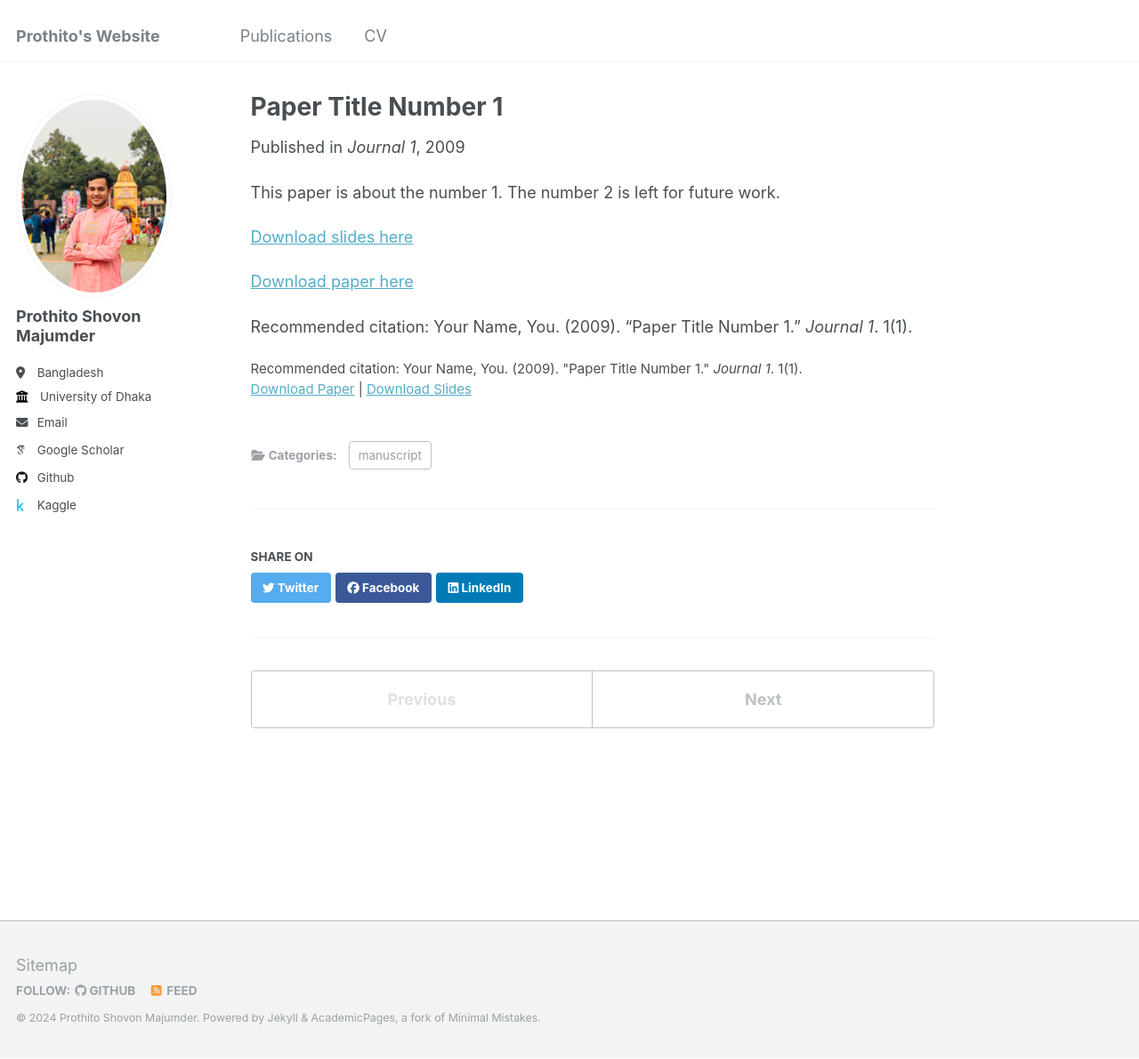
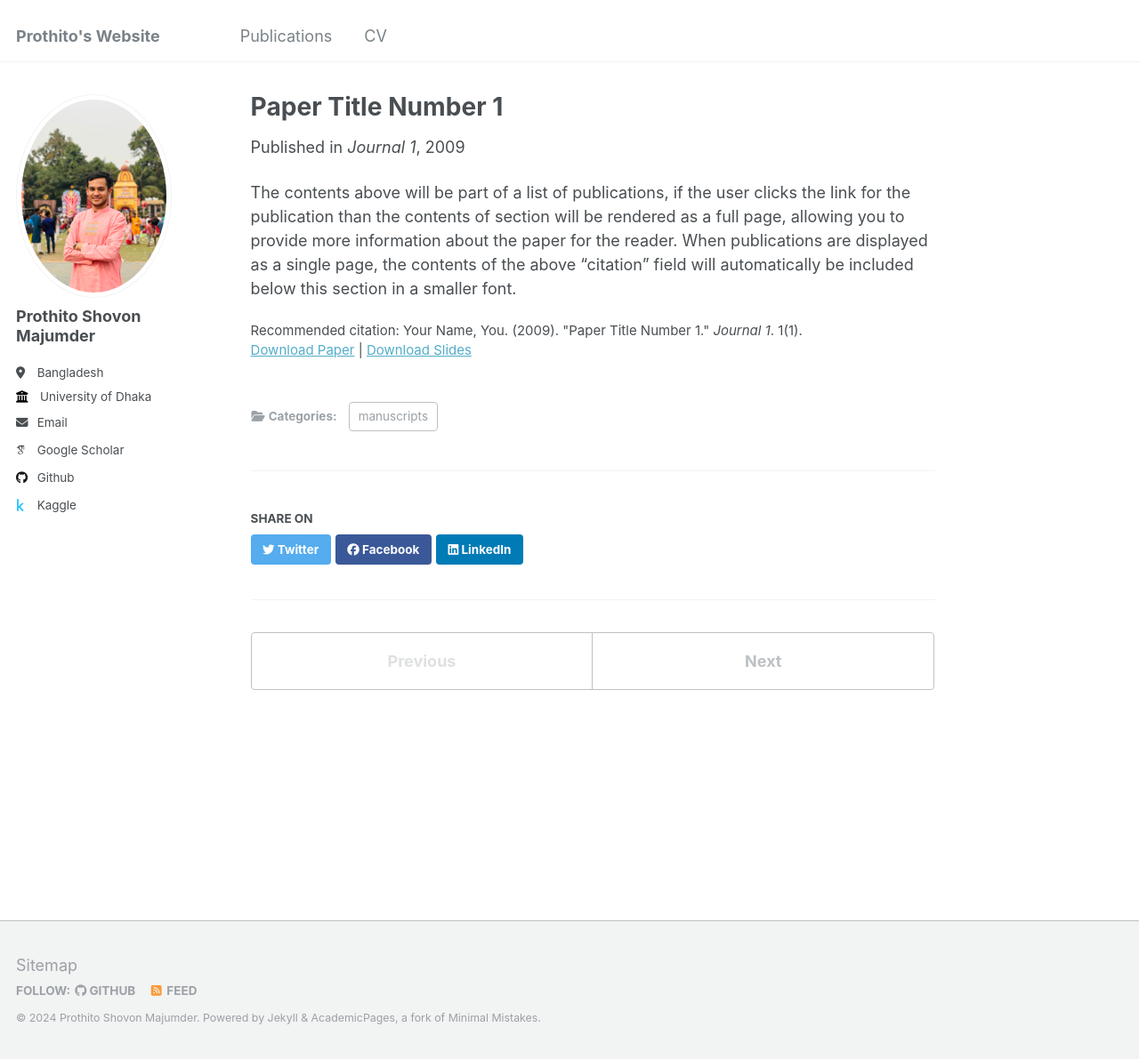
Before and after one commit to prothitoshovon/prothitoshovon.github.io, a Jekyll site: the page built from _publications/2009-10-01-paper-title-number-1.md, in a window 1280 px wide and 1191 px high. Shown: the whole window at 89% size. Built offline with Jekyll 4.4.1, drawn with Linux system fonts in a browser that asks for light colours; some web fonts are replaced.

```diff
--- a/_publications/2009-10-01-paper-title-number-1.md
+++ b/_publications/2009-10-01-paper-title-number-1.md
@@ -1,7 +1,7 @@
 ---
 title: "Paper Title Number 1"
 collection: publications
-category: manuscript
+category: manuscripts
 permalink: /publication/2009-10-01-paper-title-number-1
 excerpt: 'This paper is about the number 1. The number 2 is left for future work.'
 date: 2009-10-01
@@ -10,10 +10,5 @@
 paperurl: 'http://academicpages.github.io/files/paper1.pdf'
 citation: 'Your Name, You. (2009). &quot;Paper Title Number 1.&quot; <i>Journal 1</i>. 1(1).'
 ---
-This paper is about the number 1. The number 2 is left for future work.
 
-[Download slides here](http://academicpages.github.io/files/slides1.pdf)
-
-[Download paper here](http://academicpages.github.io/files/paper1.pdf)
-
-Recommended citation: Your Name, You. (2009). "Paper Title Number 1." <i>Journal 1</i>. 1(1).
+The contents above will be part of a list of publications, if the user clicks the link for the publication than the contents of section will be rendered as a full page, allowing you to provide more information about the paper for the reader. When publications are displayed as a single page, the contents of the above "citation" field will automatically be included below this section in a smaller font.
```
Also changed, not shown: _publications/2010-10-01-paper-title-number-2.md (+2 -7 lines), _publications/2015-10-01-paper-title-number-3.md (+2 -7 lines).
